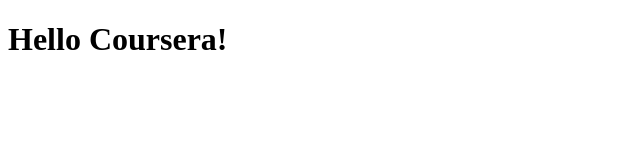
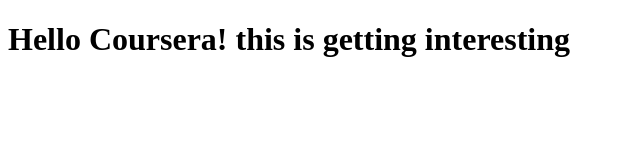
Before and after one commit to Andarath/coursera-test, a plain HTML site: page index.html in a window 1280 px wide. Shown: the whole page, without its empty margins (0-640 px from the left). Drawn offline with Linux system fonts and the light colour scheme.

Commit message:
small addition to page content

```diff
--- a/index.html
+++ b/index.html
@@ -6,6 +6,6 @@
 	<title>hello coursera</title>
 </head>
 <body>
-<h1>Hello Coursera!</h1>
+<h1>Hello Coursera! this is getting interesting</h1>
 </body>
 </html>
```
